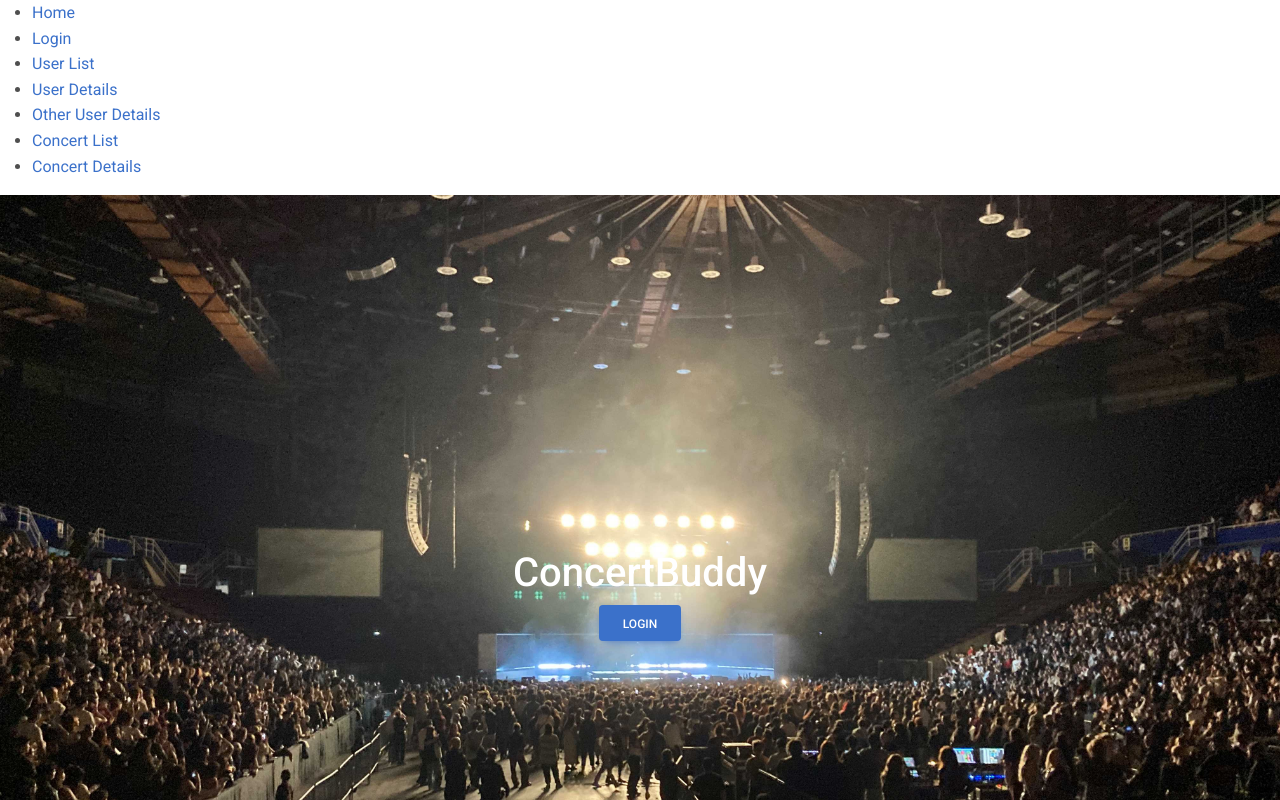
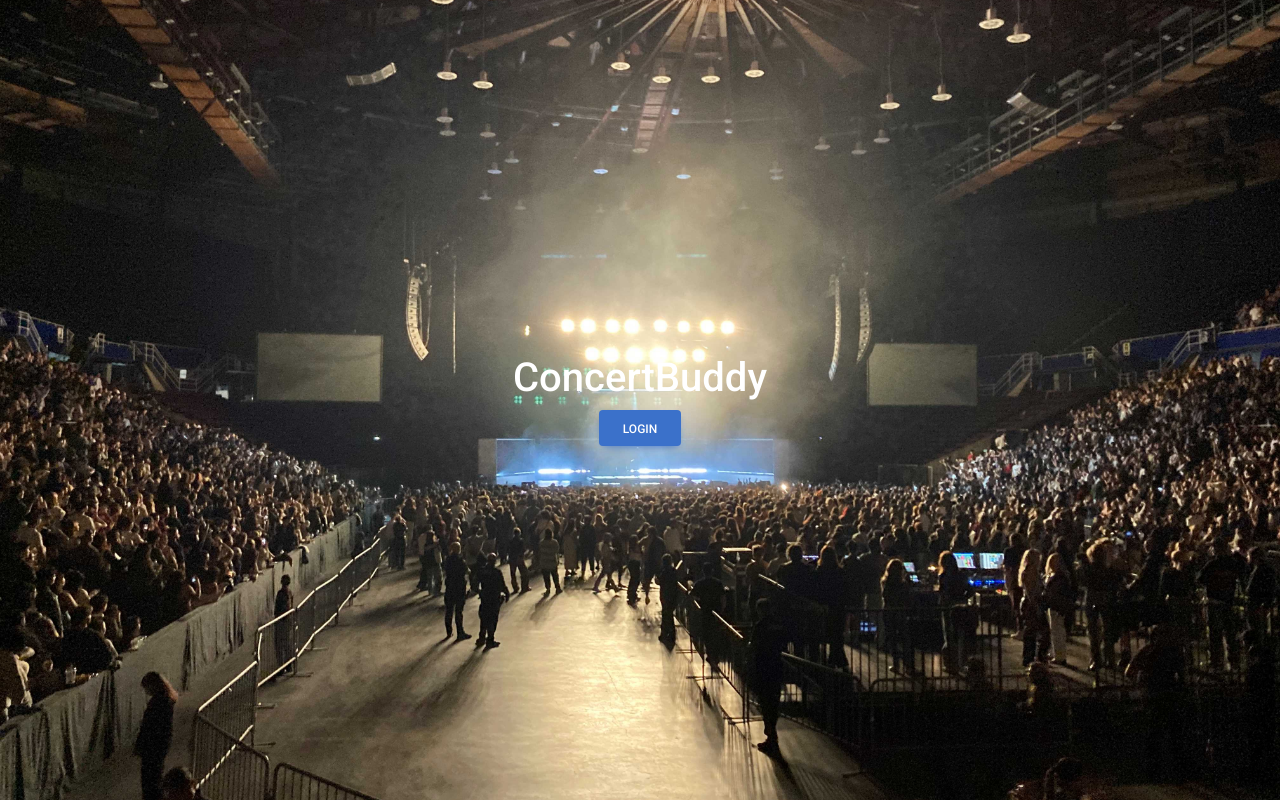
Before and after one commit to Foo2000/ConcertBuddyUI, a React (Create React App) app: page / in a window 1280 px wide. Shown: the top 800 px of the page. Built offline with nearby package versions, Linux system fonts and the light colour scheme.

Commit message:
finished the flow

```diff
--- a/src/App.js
+++ b/src/App.js
@@ -18,11 +18,12 @@ function App() {
   const [concertId, setConcertId] = useState("");
   const [matchedUserIds, setMatchedUserIds] = useState([]);
   const [otheruUserId, setOtherUserId] = useState("");
+  const [inApp, setInApp] = useState(false);
 
   return (
     <BrowserRouter>
       <Routes>
-        <Route path="/" element={<Layout />}>
+        <Route path="/" element={<Layout inApp={inApp}/>}>
           <Route index element={<Home />} />
           <Route
             path="userList"
@@ -36,7 +37,7 @@ function App() {
           <Route
             path="userDetails"
             element={
-              <UserDetails userId={"2f549ace-7ce8-466e-b9c4-b973f2bb69bc"} />
+              <UserDetails userId={userId} />
             }
           />
           <Route
@@ -59,7 +60,7 @@ function App() {
               />
             }
           />
-          <Route path="login" element={<Login userId={userId} setUserId={setUserId}/>} />
+          <Route path="login" element={<Login userId={userId} setUserId={setUserId} setInApp={setInApp}/>} />
           <Route path="*" element={<NoPage />} />
         </Route>
       </Routes>
--- a/src/pages/ConcertDetails.js
+++ b/src/pages/ConcertDetails.js
@@ -72,19 +72,6 @@ export default function ConcertDetails({concertId, userId, setMatchedUserIds}) {
       ) : (
         <section style={{ backgroundColor: "#eee" }}>
           <MDBContainer className="py-5">
-            <MDBRow>
-              <MDBCol>
-                <MDBBreadcrumb className="bg-light rounded-3 p-3 mb-4">
-                  <MDBBreadcrumbItem>
-                    <a href="#">Home</a>
-                  </MDBBreadcrumbItem>
-                  <MDBBreadcrumbItem>
-                    <a href="#">Concert</a>
-                  </MDBBreadcrumbItem>
-                  <MDBBreadcrumbItem active>Concert Details</MDBBreadcrumbItem>
-                </MDBBreadcrumb>
-              </MDBCol>
-            </MDBRow>
 
             <MDBRow>
               <MDBCol lg="4">
--- a/src/pages/Layout.js
+++ b/src/pages/Layout.js
@@ -1,33 +1,19 @@
 import { Outlet, Link } from "react-router-dom";
 
-const Layout = () => {
+const Layout = ({inApp}) => {
   return (
     <>
+      {inApp && (
         <nav>
           <ul>
             <li>
-            <Link to="/">Home</Link>
+              <Link to="/userDetails">My Profile Details</Link>
             </li>
             <li>
-            <Link to="/login">Login</Link>
-          </li>
-          <li>
-            <Link to="/userList">User List</Link>
-          </li>
-          <li>
-            <Link to="/userDetails">User Details</Link>
-          </li>
-          <li>
-            <Link to="/otherUserDetails">Other User Details</Link>
-          </li>
-          <li>
-            <Link to="/concertList">Concert List</Link>
-          </li>
-          <li>
-            <Link to="/concertDetails">Concert Details</Link>
+              <Link to="/concertList">Explore Concerts</Link>
             </li>
           </ul>
-      </nav>
+        </nav>)}
 
       <Outlet />
     </>
--- a/src/pages/Login.js
+++ b/src/pages/Login.js
@@ -3,7 +3,7 @@ import { googleLogout, useGoogleLogin } from "@react-oauth/google";
 import axios from "axios";
 import { Link } from "react-router-dom";
 
-function Login({ userId, setUserId }) {
+function Login({ userId, setUserId, setInApp }) {
   const [googleSSOUser, setGoogleSSOUser] = useState([]);
   const [googleSSOProfile, setGoogleSSOProfile] = useState(null);
   const [birthday, setBirthday] = useState("");
@@ -93,8 +93,8 @@ function Login({ userId, setUserId }) {
           </button>
           {userCreated && (
             <div className="mt-3">
-              <Link to="/concertList">
-                <button className="btn btn-primary">Get Started</button>
+              <Link to="/userDetails">
+                <button className="btn btn-primary" onClick={() => {setInApp(true)}}>Get Started</button>
               </Link>
             </div>
           )}
--- a/src/pages/OtherUserDetails.js
+++ b/src/pages/OtherUserDetails.js
@@ -66,19 +66,6 @@ export default function OtherUserDetails({ userId }) {
       ) : (
         <section style={{ backgroundColor: "#eee" }}>
           <MDBContainer className="py-5">
-            <MDBRow>
-              <MDBCol>
-                <MDBBreadcrumb className="bg-light rounded-3 p-3 mb-4">
-                  <MDBBreadcrumbItem>
-                    <a href="#">Home</a>
-                  </MDBBreadcrumbItem>
-                  <MDBBreadcrumbItem>
-                    <a href="#">User</a>
-                  </MDBBreadcrumbItem>
-                  <MDBBreadcrumbItem active>User Details</MDBBreadcrumbItem>
-                </MDBBreadcrumb>
-              </MDBCol>
-            </MDBRow>
 
             <MDBRow>
               <MDBCol lg="4">
--- a/src/pages/UserDetails.js
+++ b/src/pages/UserDetails.js
@@ -89,19 +89,6 @@ export default function UserDetails({ userId }) {
       ) : (
         <section style={{ backgroundColor: "#eee" }}>
           <MDBContainer className="py-5">
-            <MDBRow>
-              <MDBCol>
-                <MDBBreadcrumb className="bg-light rounded-3 p-3 mb-4">
-                  <MDBBreadcrumbItem>
-                    <a href="#">Home</a>
-                  </MDBBreadcrumbItem>
-                  <MDBBreadcrumbItem>
-                    <a href="#">User</a>
-                  </MDBBreadcrumbItem>
-                  <MDBBreadcrumbItem active>User Details</MDBBreadcrumbItem>
-                </MDBBreadcrumb>
-              </MDBCol>
-            </MDBRow>
 
             <MDBRow>
               <MDBCol lg="4">
```
Lines whose indentation alone changed are shown as unchanged.
